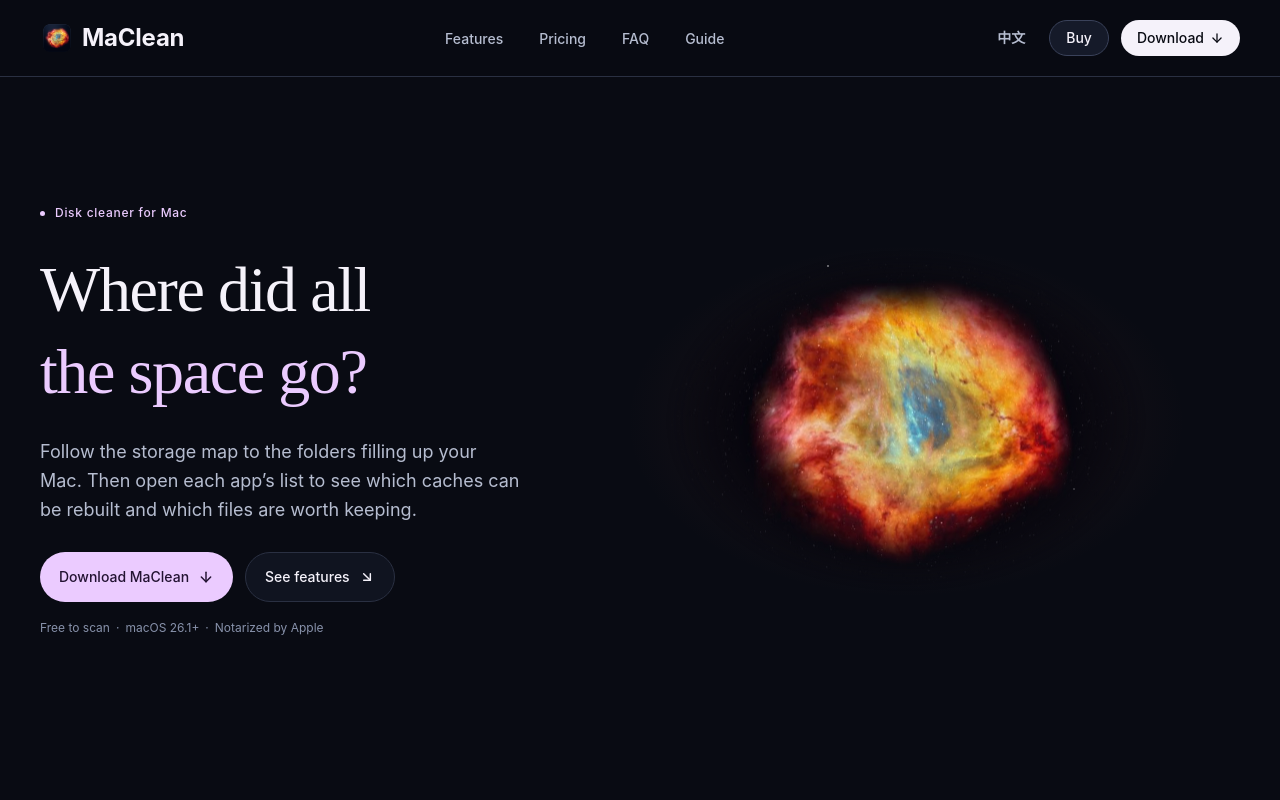
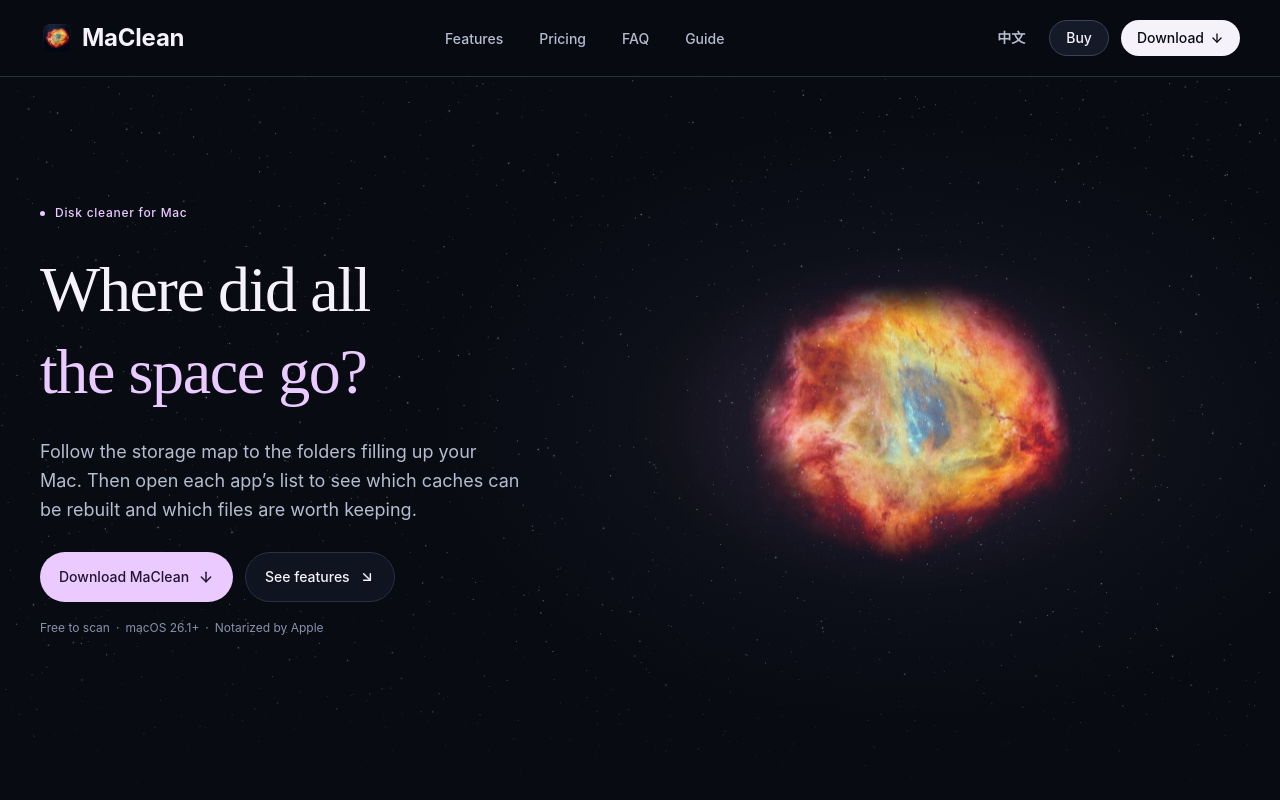
Before and after one commit to qinghuazs/MaCleanSite, a React app: page / in a window 1280 px wide. Shown: the top 800 px of the page. Built offline with nearby package versions, Linux system fonts and the light colour scheme; animation ran at ten frames a second.

Commit message:
首屏背景换成整块星空：照应用的 StarfieldBackground 用画布画（星点大小、亮度、冷暖色、闪烁、缓慢漂移，数量按面积算），铺满首屏、到底边淡出；星云改用滤色叠在星空上，四周不留暗块，背后加应用里那团淡蓝光晕

```diff
--- a/src/components/nebula/HeroNebula.tsx
+++ b/src/components/nebula/HeroNebula.tsx
@@ -6,11 +6,13 @@ export function HeroNebula() {
   const imageRef = useRef<HTMLImageElement>(null)
 
   return (
-    <div aria-hidden="true" className="relative isolate mx-auto aspect-[600/378] w-full max-w-[600px]">
+    <div aria-hidden="true" className="relative mx-auto aspect-[600/378] w-full max-w-[600px]">
+      {/* 应用概览页里星云背后那团很淡的蓝色光晕 */}
+      <div className="absolute -inset-[30%] bg-[radial-gradient(closest-side,rgb(104_124_178/0.12),rgb(83_103_141/0.06)_49%,transparent)]" />
       <div className="absolute inset-0 bg-[radial-gradient(ellipse_at_center,rgb(200_92_72/0.14),transparent_66%)]" />
-      <div className="stars absolute inset-0" />
       <div
-        className="absolute top-1/2 left-1/2 w-4/5 -translate-x-1/2 -translate-y-1/2"
+        // 用滤色叠在星空上：图片里黑的地方透出后面的星点，星云四周不会留下一圈没有星星的暗块
+        className="absolute top-1/2 left-1/2 w-4/5 -translate-x-1/2 -translate-y-1/2 mix-blend-screen"
         style={{ maskImage: 'radial-gradient(ellipse 50% 50% at center, #000 58%, transparent 100%)' }}
       >
         <img ref={imageRef} src={rosette} alt="" width={756} height={538} className="nebula-image block h-auto w-full" />
--- /dev/null
+++ b/src/components/nebula/StarSky.tsx
@@ -0,0 +1,152 @@
+import { useEffect, useRef } from 'react'
+
+// 首屏整块的星空，照应用里的 StarfieldBackground 画（../MacleanAPP/Experiments/StarfieldBackground）：
+// 星点的大小、亮度、冷暖色、闪烁和缓慢漂移用同一套算法，数量按面积算。
+// 滚出视口、切到后台时停下；系统开了「减弱动态效果」时只画一帧静止的
+
+/** 每平方像素几颗星：应用窗口约 1100×720，放 4999 颗 */
+const density = 0.0062
+const maxStars = 12_000
+/** 整体亮度：应用里是 0.42，网页上星空铺得更大、离文字更远，稍微提亮一点 */
+const opacity = 0.6
+/** 画布最多这么多像素，再大的屏幕就降一点清晰度，不让每帧的开销跟着屏幕无限涨 */
+const maxPixels = 6_000_000
+
+type Star = { x: number; y: number; radius: number; brightness: number; tint: string; phase: number; frequency: number; drift: number }
+
+/** 固定种子：每次打开、改变窗口大小，星点的位置都一样 */
+function makeStars(count: number): Star[] {
+  let state = 0x53544152
+  const unit = () => {
+    state = (state + 0x6d2b79f5) | 0
+    let t = Math.imul(state ^ (state >>> 15), 1 | state)
+    t = (t + Math.imul(t ^ (t >>> 7), 61 | t)) ^ t
+    return ((t ^ (t >>> 14)) >>> 0) / 4294967296
+  }
+  return Array.from({ length: count }, () => {
+    const x = unit()
+    const y = unit()
+    const depth = unit()
+    const warmth = unit()
+    return {
+      x,
+      y,
+      radius: 0.18 + 0.58 * depth ** 3,
+      brightness: 0.17 + 0.56 * depth ** 2,
+      tint: `rgb(${Math.round(255 * (0.82 + 0.18 * warmth))} ${Math.round(255 * (0.89 + 0.08 * warmth))} ${Math.round(255 * (1 - 0.12 * warmth))})`,
+      phase: unit() * 2 * Math.PI,
+      frequency: 0.35 + unit() * 0.7,
+      // 近处的星点移动更快，远处的更慢
+      drift: 1.8 + 6.2 * depth * depth,
+    }
+  })
+}
+
+export function StarSky({ className = '' }: { className?: string }) {
+  const canvasRef = useRef<HTMLCanvasElement>(null)
+
+  useEffect(() => {
+    const canvas = canvasRef.current!
+    const context = canvas.getContext('2d')
+    if (!context) return
+    const reduced = window.matchMedia('(prefers-reduced-motion: reduce)')
+    const all = makeStars(maxStars)
+    let count = 0
+    let width = 0
+    let height = 0
+    let ratio = 1
+    let inView = !('IntersectionObserver' in window)
+    let frame = 0
+    let previous: number | undefined
+    let elapsed = 0
+
+    const paint = () => {
+      const time = elapsed / 1000
+      context.setTransform(ratio, 0, 0, ratio, 0, 0)
+      context.clearRect(0, 0, width, height)
+      for (let i = 0; i < count; i++) {
+        const star = all[i]
+        const x = (star.x * width + time * star.drift) % width
+        const y = (star.y * height + time * star.drift * 0.16) % height
+        const twinkle = 0.8 + 0.2 * Math.sin(time * star.frequency + star.phase)
+        // 漂到边上时淡出，绕回另一边时淡入
+        const edge = Math.min(1, Math.min(x, y, width - x, height - y) / 6)
+        const alpha = star.brightness * twinkle * edge * opacity
+        context.fillStyle = star.tint
+        if (star.brightness > 0.69) {
+          context.globalAlpha = alpha * 0.065
+          context.beginPath()
+          context.arc(x, y, star.radius * 3, 0, 2 * Math.PI)
+          context.fill()
+        }
+        context.globalAlpha = alpha
+        if (star.radius < 0.4) {
+          // 不到一个像素的星点画成小方块，和圆看不出差别，画起来快得多
+          context.fillRect(x - star.radius, y - star.radius, star.radius * 2, star.radius * 2)
+        } else {
+          context.beginPath()
+          context.arc(x, y, star.radius, 0, 2 * Math.PI)
+          context.fill()
+        }
+      }
+    }
+
+    const resize = () => {
+      const rect = canvas.getBoundingClientRect()
+      width = rect.width
+      height = rect.height
+      if (width < 1 || height < 1) return
+      ratio = Math.min(window.devicePixelRatio || 1, 2, Math.sqrt(maxPixels / (width * height)))
+      canvas.width = Math.round(width * ratio)
+      canvas.height = Math.round(height * ratio)
+      count = Math.min(maxStars, Math.round(width * height * density))
+      paint()
+    }
+
+    const tick = (now: number) => {
+      // 和应用一样每秒 30 帧
+      if (previous === undefined || now - previous >= 32) {
+        if (previous !== undefined) elapsed += now - previous
+        previous = now
+        paint()
+      }
+      frame = window.requestAnimationFrame(tick)
+    }
+    const stop = () => {
+      if (frame) window.cancelAnimationFrame(frame)
+      frame = 0
+      previous = undefined
+    }
+    const sync = () => {
+      if (reduced.matches || document.hidden || !inView) stop()
+      else if (!frame) frame = window.requestAnimationFrame(tick)
+    }
+
+    const visibility =
+      'IntersectionObserver' in window
+        ? new IntersectionObserver(([entry]) => {
+            inView = entry.isIntersecting
+            sync()
+          })
+        : null
+    visibility?.observe(canvas)
+    const sizing = 'ResizeObserver' in window ? new ResizeObserver(resize) : null
+    sizing?.observe(canvas)
+    if (!sizing) window.addEventListener('resize', resize)
+    document.addEventListener('visibilitychange', sync)
+    reduced.addEventListener('change', sync)
+    resize()
+    sync()
+
+    return () => {
+      stop()
+      visibility?.disconnect()
+      sizing?.disconnect()
+      window.removeEventListener('resize', resize)
+      document.removeEventListener('visibilitychange', sync)
+      reduced.removeEventListener('change', sync)
+    }
+  }, [])
+
+  return <canvas ref={canvasRef} aria-hidden="true" className={`pointer-events-none ${className}`} />
+}
--- a/src/pages/Home.tsx
+++ b/src/pages/Home.tsx
@@ -6,6 +6,7 @@ import { ScanDemo } from '../components/demos/ScanDemo'
 import { SystemDataDemo } from '../components/demos/SystemDataDemo'
 import { UninstallDemo } from '../components/demos/UninstallDemo'
 import { HeroNebula } from '../components/nebula/HeroNebula'
+import { StarSky } from '../components/nebula/StarSky'
 import { ButtonLink } from '../components/ui'
 import { useLang, type L } from '../i18n'
 import { links } from '../paths'
@@ -44,7 +45,11 @@ function Hero() {
   // 首屏占满一屏：高度是窗口高度减去页头（66 / 76 加 1px 底边），内容在里面上下居中。
   // 窗口矮、内容放不下时照内容的高度排；特别高的窗口（竖屏显示器）最多 1400，不让首屏空出一大片
   return (
-    <section className="wrap grid min-h-[min(calc(100svh-67px),1400px)] content-center items-center gap-10 overflow-x-clip pt-11 pb-12 desk:min-h-[min(calc(100svh-77px),1400px)] desk:grid-cols-[minmax(0,480px)_minmax(0,1fr)] desk:gap-[52px] desk:pt-12 desk:pb-[84px]">
+    // 自己带底色、单独成一层：星云用滤色叠在星空上，要有不透明的底才叠得对
+    <div className="relative isolate overflow-hidden bg-canvas">
+      {/* 整块星空铺满首屏（左右到窗口边），到底边渐渐淡出，和下面的页面底色接上 */}
+      <StarSky className="absolute inset-0 -z-10 size-full [mask-image:linear-gradient(to_bottom,#000_76%,transparent)]" />
+      <section className="wrap grid min-h-[min(calc(100svh-67px),1400px)] content-center items-center gap-10 pt-11 pb-12 desk:min-h-[min(calc(100svh-77px),1400px)] desk:grid-cols-[minmax(0,480px)_minmax(0,1fr)] desk:gap-[52px] desk:pt-12 desk:pb-[84px]">
         <div>
           <p className="flex items-center gap-2.5 text-[12px] font-medium tracking-[0.06em] text-accent">
             <span aria-hidden="true" className="size-[5px] rounded-full bg-accent" />
@@ -75,6 +80,7 @@ function Hero() {
 
         <HeroNebula />
       </section>
+    </div>
   )
 }
 
--- a/src/styles.css
+++ b/src/styles.css
@@ -165,7 +165,7 @@
     .wrap, .wrap-wide { max-width: 1280px; padding-inline: 40px; }
   }
 
-  /* 演示窗口和首屏星空里的星点 */
+  /* 演示窗口里的星点（首屏的星空是画布画的，见 components/nebula/StarSky.tsx） */
   .stars {
     background-image:
       radial-gradient(1px 1px at 8% 14%, rgb(255 255 255 / 0.55) 50%, transparent 51%),
```
Also changed, not shown: README.md. Lines whose indentation alone changed are shown as unchanged.
